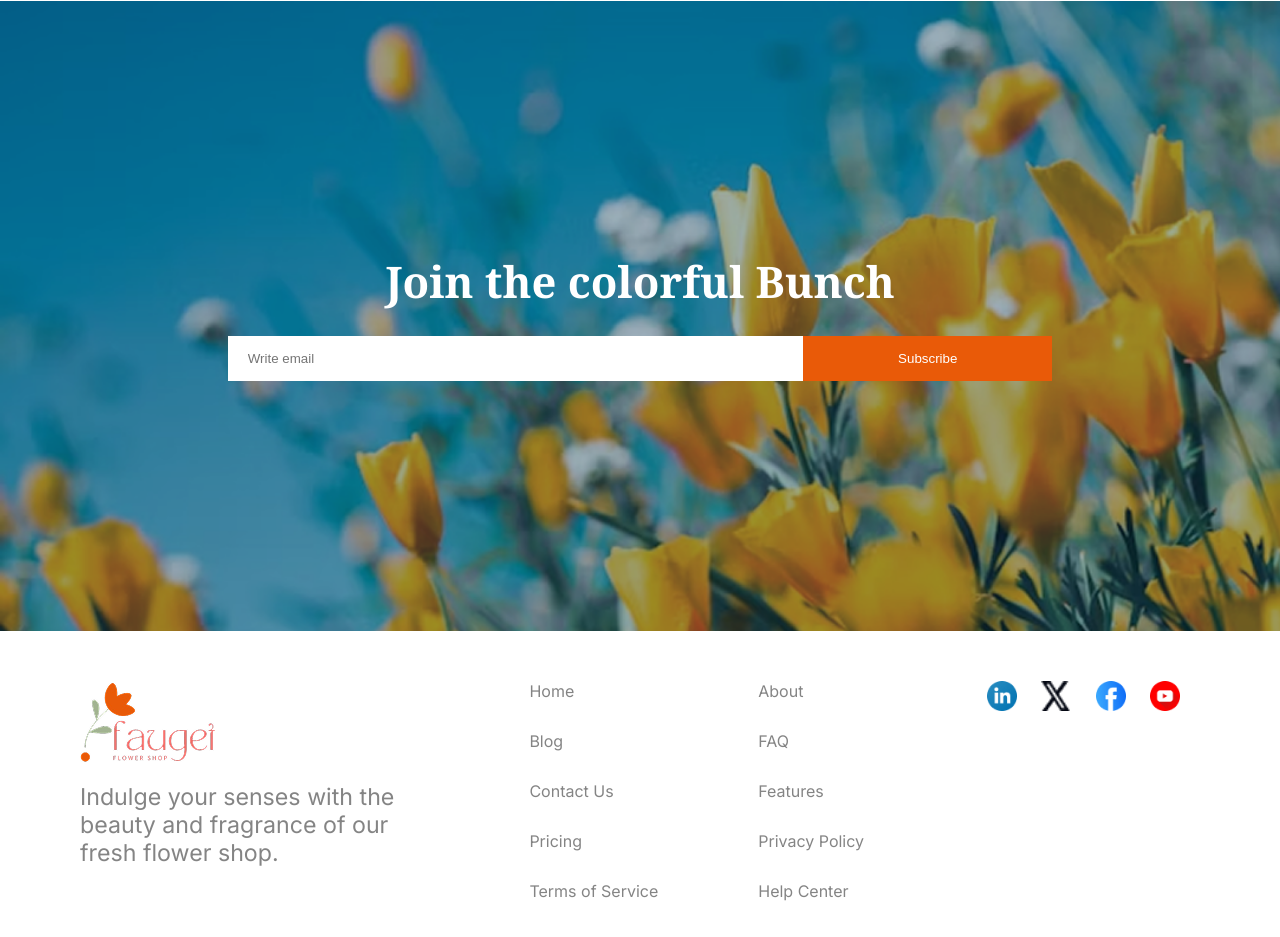
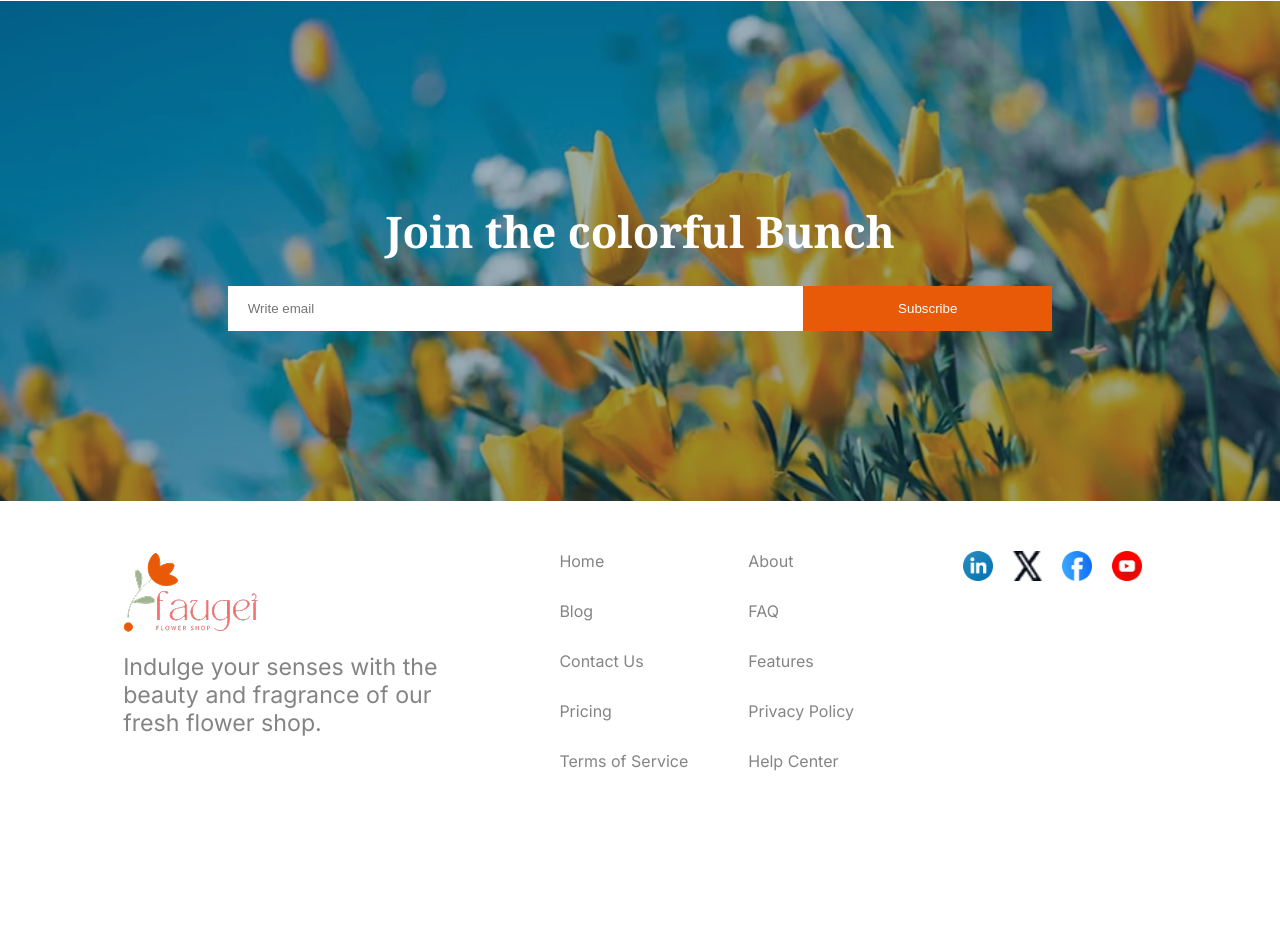
Before and after one commit to Shubha-saha/B12A02-Responsive-Flowers, a plain HTML site: page index.html in a window 1280 px wide. Shown: the part 2736-3673 px from the top of the page. After the commit the page ends 3557 px from the top, so only its background shows below. Drawn offline with Linux system fonts and the light colour scheme.

Commit message:
some background image related problem solved

```diff
--- a/index.html
+++ b/index.html
@@ -158,16 +158,16 @@
         </p>
       </div>
       <ul>
-        <li>Home</li>
-        <li>About</li>
-        <li>Blog</li>
-        <li>FAQ</li>
-        <li>Contact Us</li>
-        <li>Features</li>
-        <li>Pricing</li>
-        <li>Privacy Policy</li>
-        <li>Terms of Service</li>
-        <li>Help Center</li>
+        <li><a href="">Home</a></li>
+        <li><a href="">About</a></li>
+        <li><a href="">Blog</a></li>
+        <li><a href="">FAQ</a></li>
+        <li><a href="">Contact Us</a></li>
+        <li><a href="">Features</a></li>
+        <li><a href="">Pricing</a></li>
+        <li><a href="">Privacy Policy</a></li>
+        <li><a href="">Terms of Service</a></li>
+        <li><a href="">Help Center</a></li>
       </ul>
       <div class="icon-img">
         <img src="./assets/icon-linkedin.png" alt="" />
--- a/styles/style.css
+++ b/styles/style.css
@@ -149,11 +149,11 @@
 /* join-section styles  */
 .join-section {
   background-image: url(/assets/news-letter-bg.png);
+  height: 500px;
   background-size: cover;
   background-repeat: no-repeat;
   margin-top: 120px;
-  padding-top: 250px;
-  padding-bottom: 250px;
+  padding-top: 200px;
 }
 .join-input {
   max-width: 830px;
@@ -182,7 +182,7 @@
 .footer-section {
   max-width: 1120px;
   margin: 50px auto;
-  justify-content: space-between;
+  justify-content: space-around;
 }
 .footer-text {
   width: 350px;
@@ -194,14 +194,17 @@
   display: grid;
   grid-template-columns: repeat(2, 1fr);
   row-gap: 30px;
-  column-gap: 100px;
+  column-gap: 60px;
   list-style: none;
+}
+.footer-section li a {
   color: #0000007b;
+  text-decoration: none;
 }
 .icon-img img {
   width: 30px;
   height: 30px;
-  margin-right: 20px;
+  margin-right: 15px;
 }
 
 @media screen and (max-width: 576px) {
@@ -231,6 +234,13 @@
     margin-left: 16px;
     margin-right: 16px;
   }
+  .join-section {
+    height: 320px;
+    background-size: cover;
+    background-repeat: no-repeat;
+    margin-top: 60px;
+    padding-top: 120px;
+  }
   .join-input {
     margin-left: 36px;
     margin-right: 36px;
```
